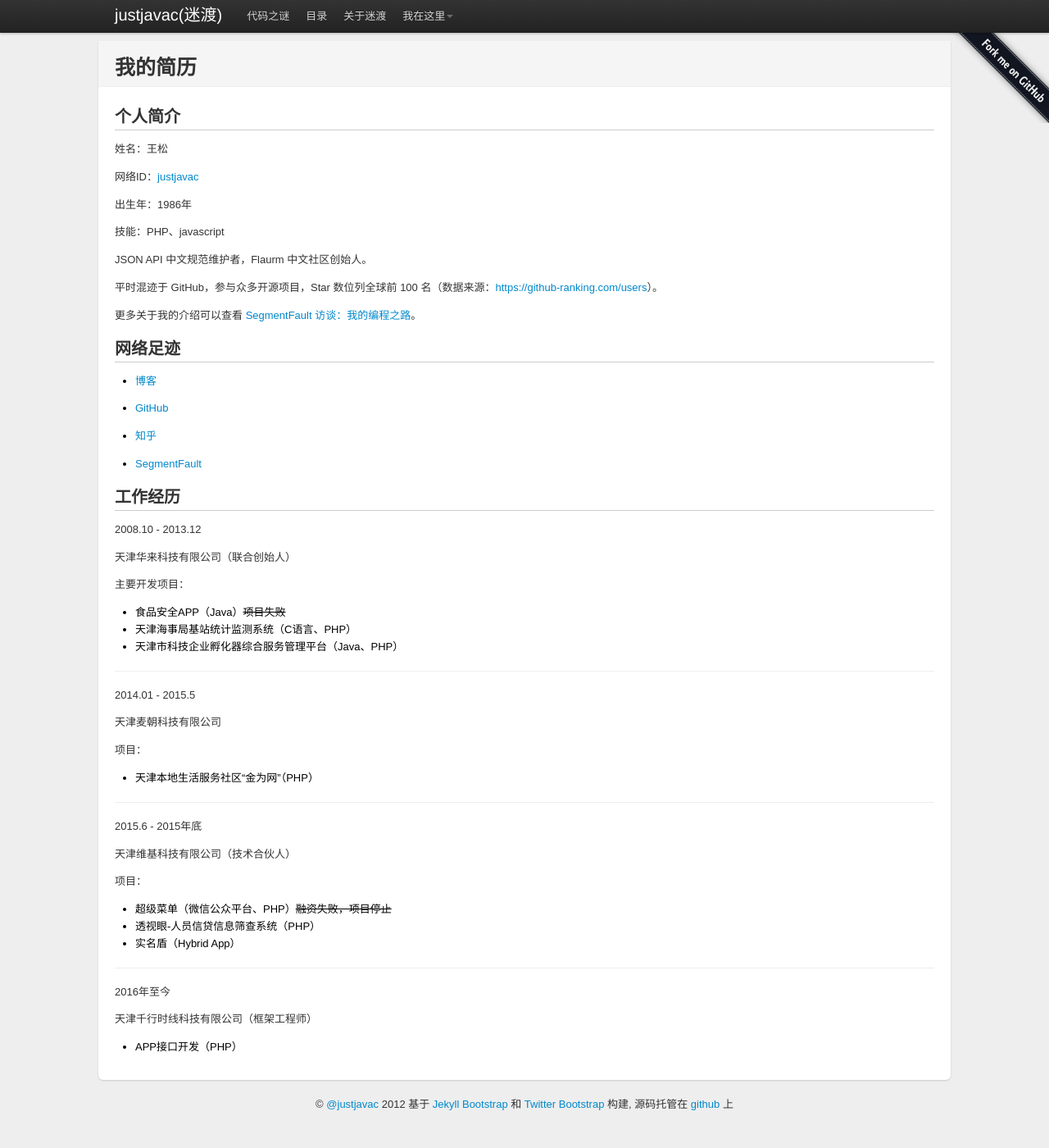
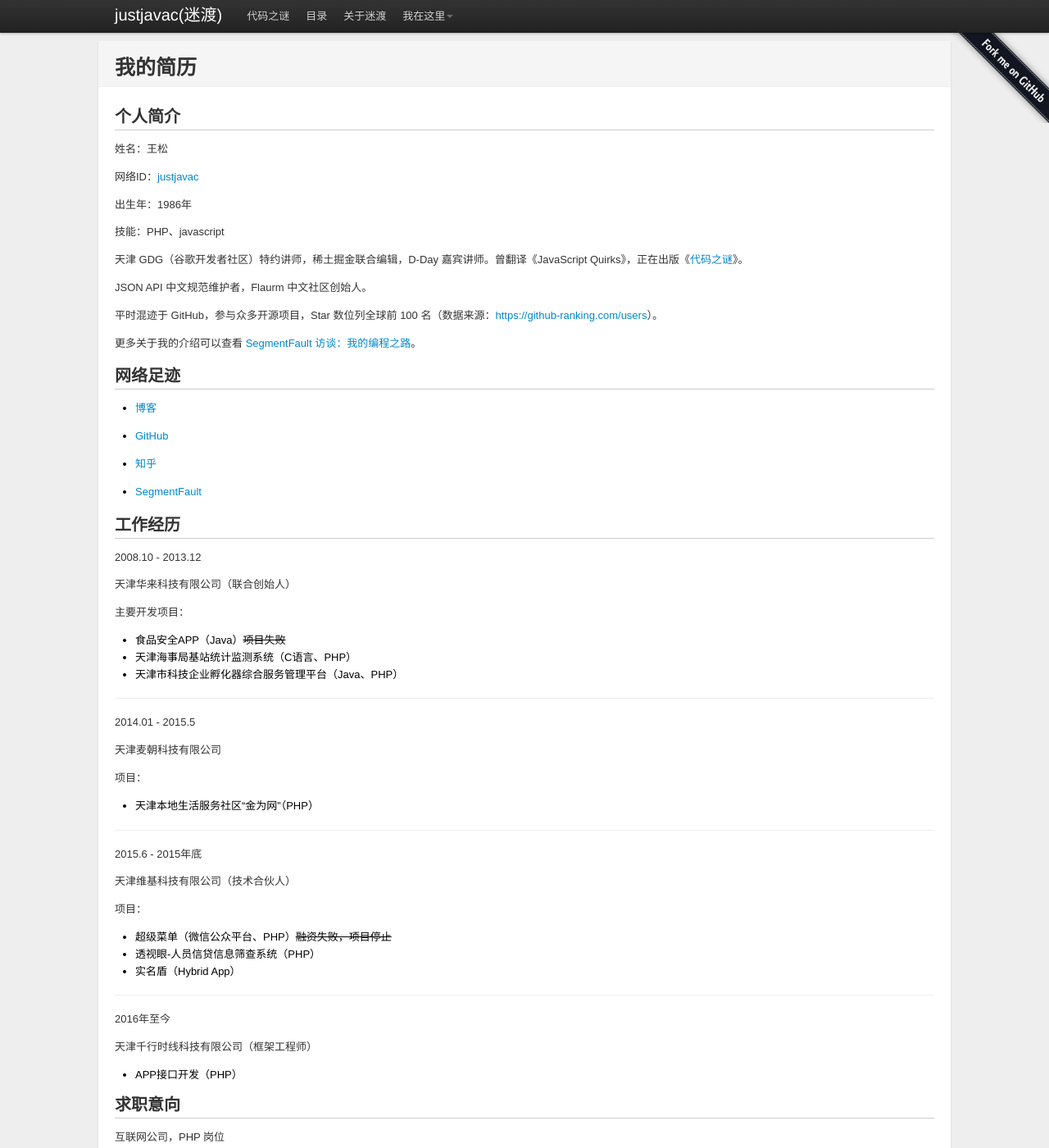
Before and after one commit to justjavac/justjavac.github.com, a Jekyll site: the page built from resume.md, in a window 1280 px wide and 1400 px high. Shown: the whole window at 82% size. Built offline with Jekyll 4.4.1, drawn with Linux system fonts in a browser that asks for light colours; nearby versions of some CDN libraries; Markdown is read by kramdown in place of the engine named in the settings; comment, search, counter and statistics services are not loaded.

Commit message:
补充求职意向

```diff
--- a/resume.md
+++ b/resume.md
@@ -15,6 +15,7 @@ header : justjavac
 
 技能：PHP、javascript
 
+天津 GDG（谷歌开发者社区）特约讲师，稀土掘金联合编辑，D-Day 嘉宾讲师。曾翻译《JavaScript Quirks》，正在出版《[代码之谜](http://justjavac.com/codepuzzle.html)》。
 
 JSON API 中文规范维护者，Flaurm 中文社区创始人。
 
@@ -73,3 +74,7 @@ JSON API 中文规范维护者，Flaurm 中文社区创始人。
 天津千行时线科技有限公司（框架工程师）
 
 - APP接口开发（PHP）
+
+## 求职意向
+
+互联网公司，PHP 岗位
```
